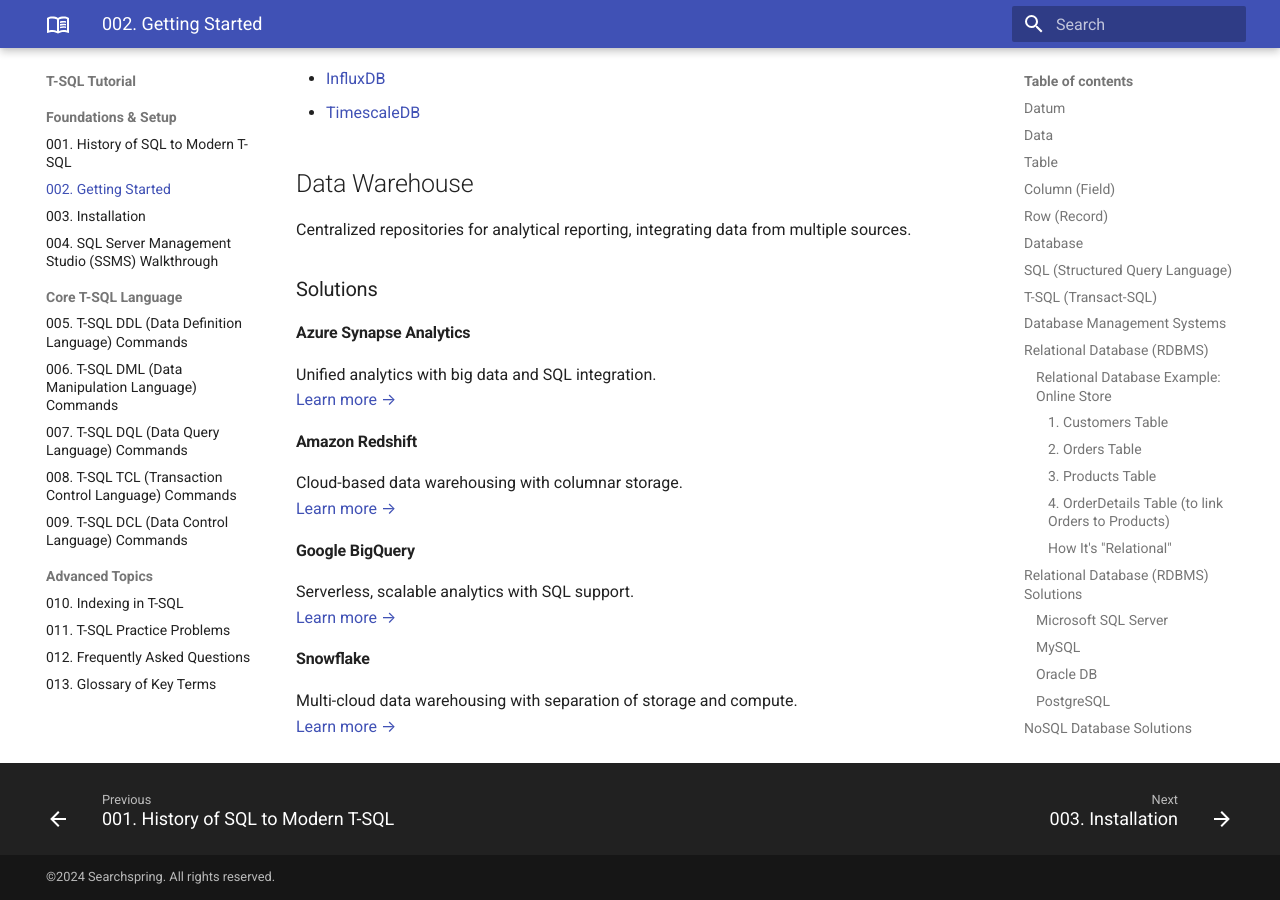
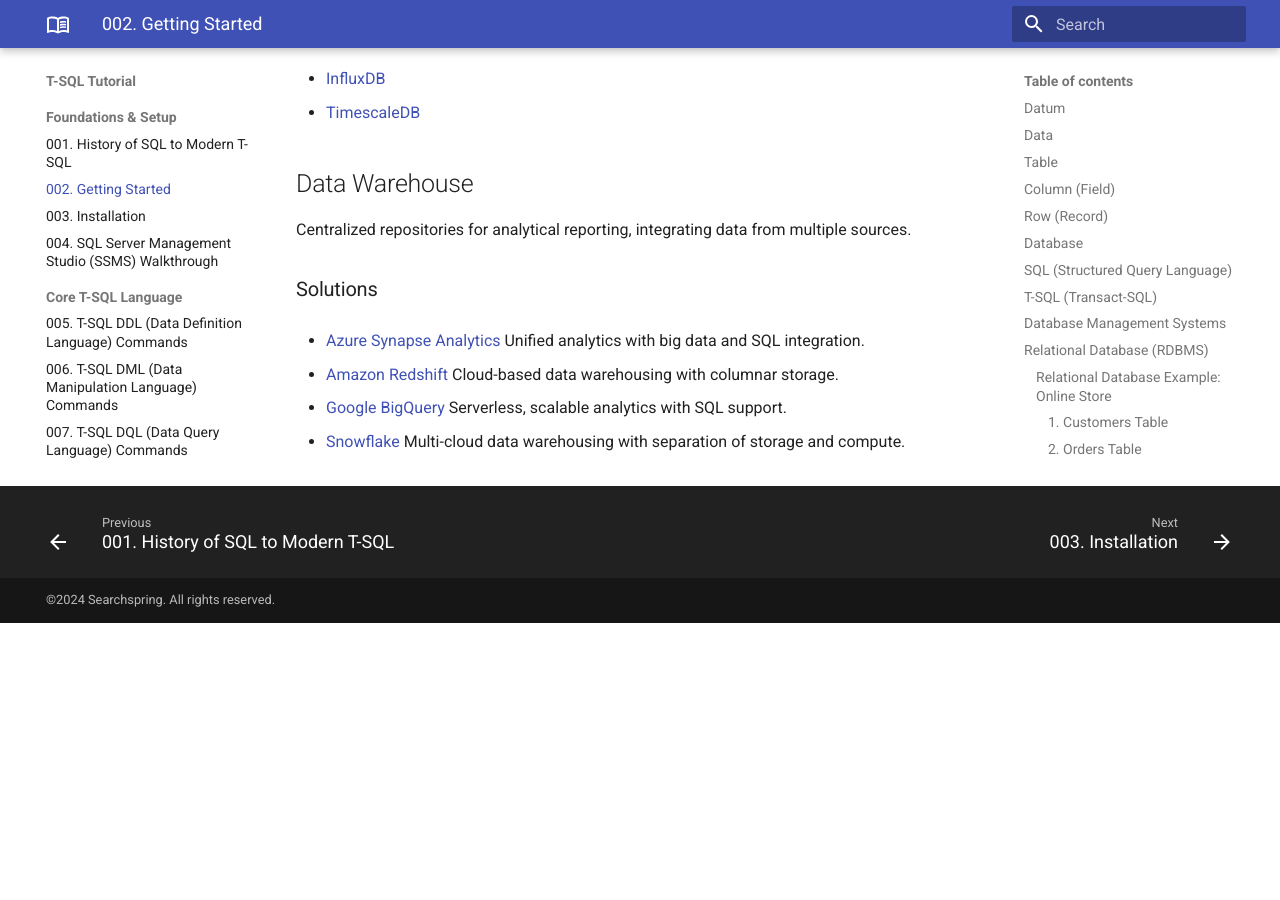
Before and after one commit to andikatjacobdennis/T-SQL, an MkDocs documentation site: the page built from docs/002_Getting_Started.md, in a window 1280 px wide and 900 px high, scrolled down 7391 px. Built offline with MkDocs 1.6.1 and Material for MkDocs 9.7.7, drawn with Linux system fonts in a browser that asks for light colours; after the commit the page ends 8014 px from its top, so only the background shows below that.

Commit message:
Refactor solutions section for clarity and consistency in Getting Started documentation

```diff
--- a/docs/002_Getting_Started.md
+++ b/docs/002_Getting_Started.md
@@ -224,22 +224,15 @@
 
 ### Solutions
 
-#### Azure Synapse Analytics
+- [Azure Synapse Analytics][synapse] Unified analytics with big data and SQL integration.
 
-Unified analytics with big data and SQL integration.
-[Learn more →](https://azure.microsoft.com/en-us/products/synapse-analytics/)
+- [Amazon Redshift][redshift] Cloud-based data warehousing with columnar storage.
 
-#### Amazon Redshift
+- [Google BigQuery][bigquery] Serverless, scalable analytics with SQL support.
 
-Cloud-based data warehousing with columnar storage.
-[Learn more →](https://aws.amazon.com/redshift/)
+- [Snowflake][snowflake] Multi-cloud data warehousing with separation of storage and compute.
 
-#### Google BigQuery
-
-Serverless, scalable analytics with SQL support.
-[Learn more →](https://cloud.google.com/bigquery)
-
-#### Snowflake
-
-Multi-cloud data warehousing with separation of storage and compute.
-[Learn more →](https://www.snowflake.com/)
+[synapse]: https://azure.microsoft.com/en-us/products/synapse-analytics/
+[redshift]: https://aws.amazon.com/redshift/
+[bigquery]: https://cloud.google.com/bigquery
+[snowflake]: https://www.snowflake.com/
```
